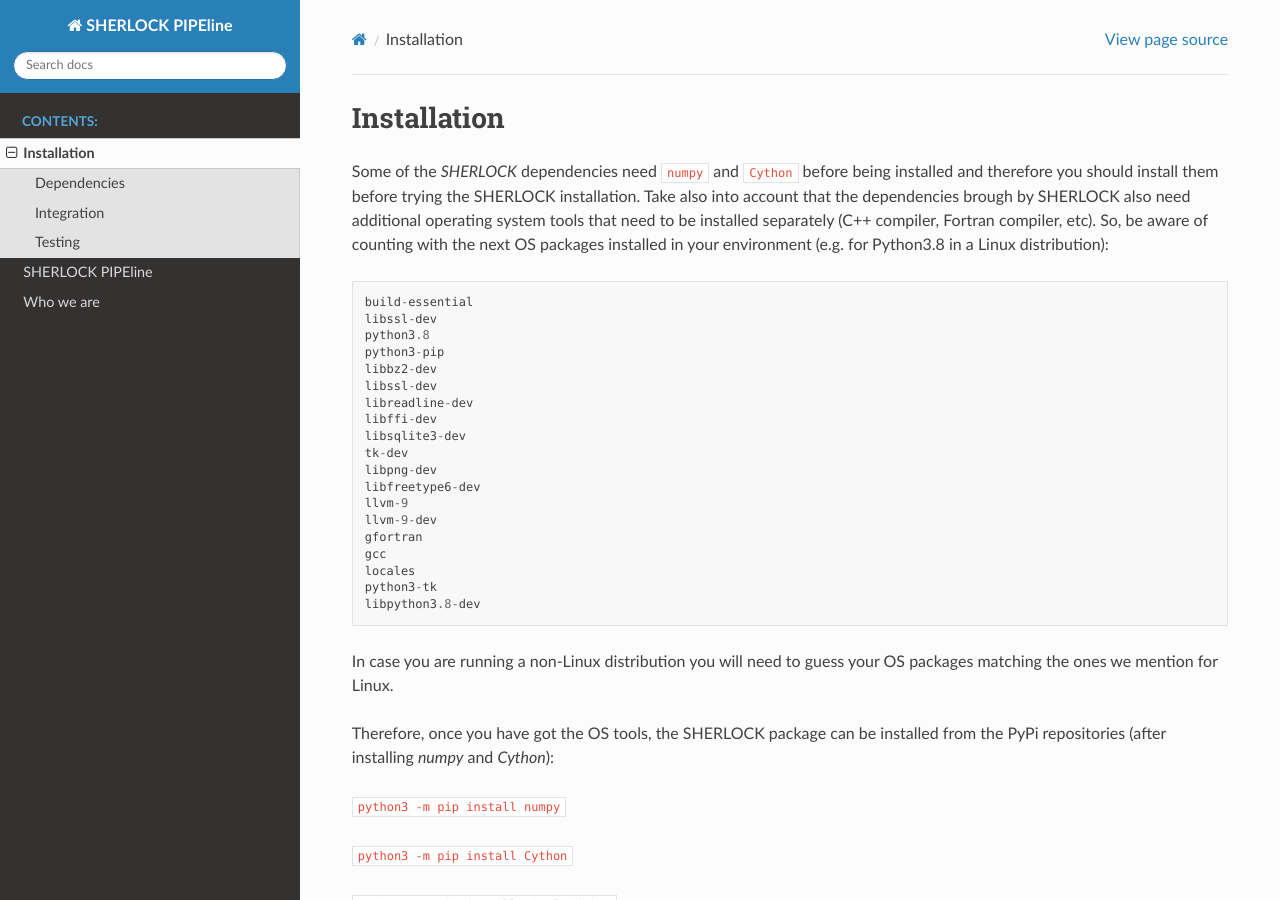
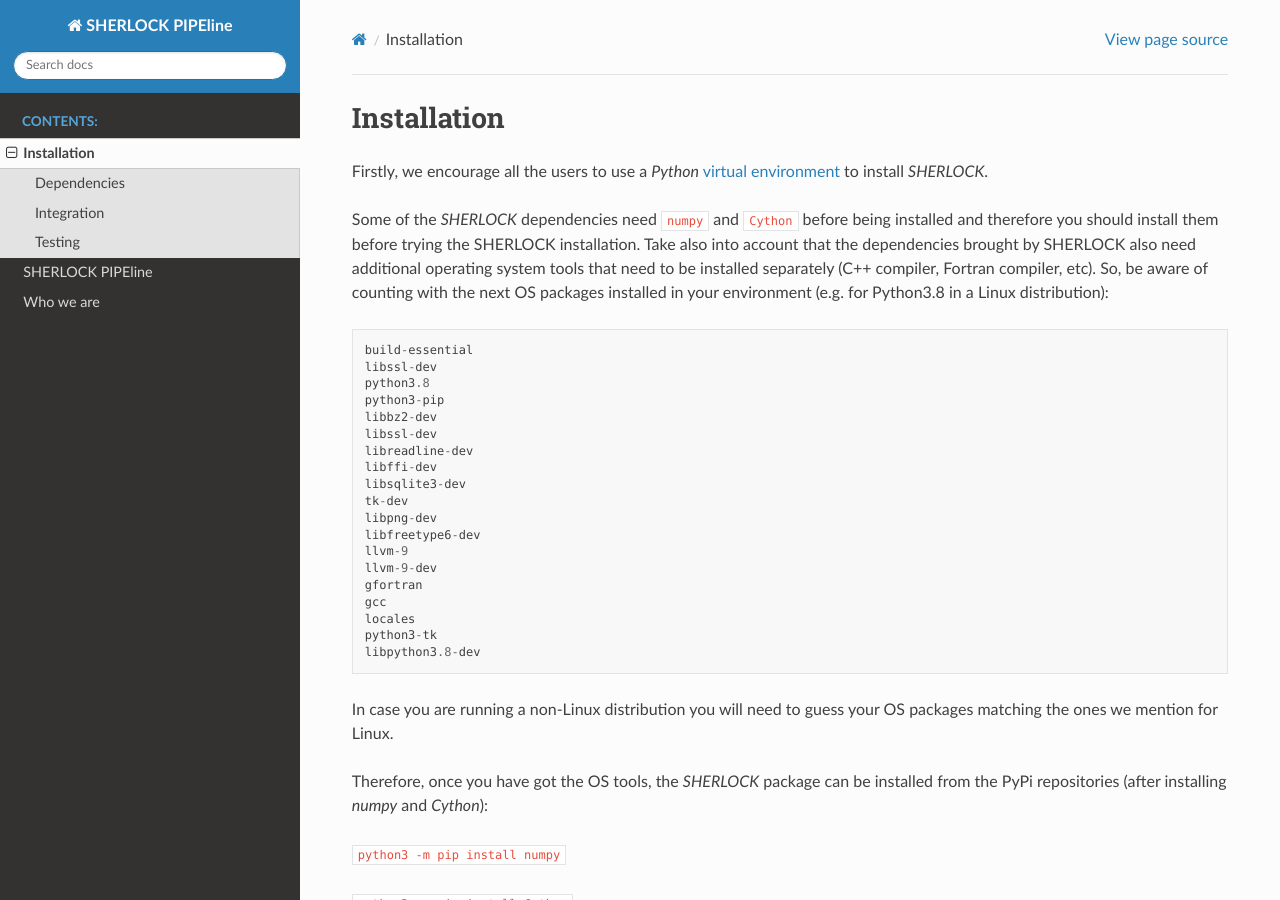
Before and after one commit to franpoz/SHERLOCK, a Sphinx documentation site: the page built from docs/source/installation.rst, in a window 1280 px wide and 900 px high. Built offline with Sphinx 7.4.7 and the Read the Docs theme 2.0.0, drawn with Linux system fonts in a browser that asks for light colours; pages that are not in the unit, such as notebooks, are missing from menus.

Commit message:
update installation.rst instructions

```diff
--- a/docs/source/installation.rst
+++ b/docs/source/installation.rst
@@ -7,7 +7,9 @@
 Installation
 =============================================
 
-Some of the *SHERLOCK* dependencies need ``numpy`` and ``Cython``  before being installed and therefore you should install them before trying the SHERLOCK installation. Take also into account that the dependencies brough by SHERLOCK also need additional operating system tools that need to be installed separately (C++ compiler, Fortran compiler, etc). So, be aware of counting with the next OS packages installed in your environment (e.g. for Python3.8 in a Linux distribution):
+Firstly, we encourage all the users to use a *Python* `virtual environment <https://docs.python.org/3/library/venv.html>`_ to install *SHERLOCK*.
+
+Some of the *SHERLOCK* dependencies need ``numpy`` and ``Cython``  before being installed and therefore you should install them before trying the SHERLOCK installation. Take also into account that the dependencies brought by SHERLOCK also need additional operating system tools that need to be installed separately (C++ compiler, Fortran compiler, etc). So, be aware of counting with the next OS packages installed in your environment (e.g. for Python3.8 in a Linux distribution):
 
 .. code-block::
 
@@ -33,7 +35,7 @@
 
 In case you are running a non-Linux distribution you will need to guess your OS packages matching the ones we mention for Linux.
 
-Therefore, once you have got the OS tools, the SHERLOCK package can be installed from the PyPi repositories (after installing `numpy` and `Cython`):
+Therefore, once you have got the OS tools, the *SHERLOCK* package can be installed from the PyPi repositories (after installing `numpy` and `Cython`):
 
 ``python3 -m pip install numpy``
 
```
